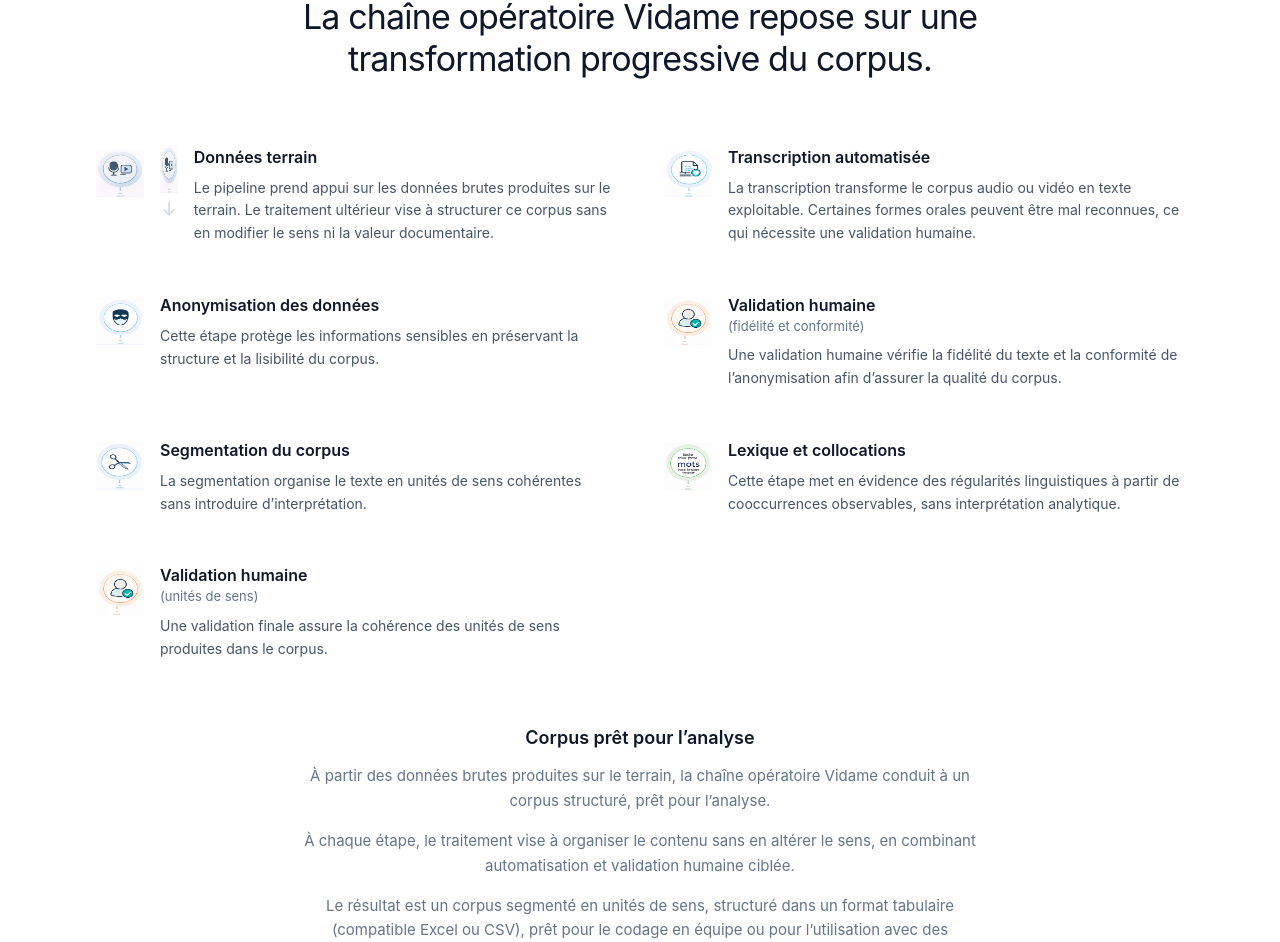
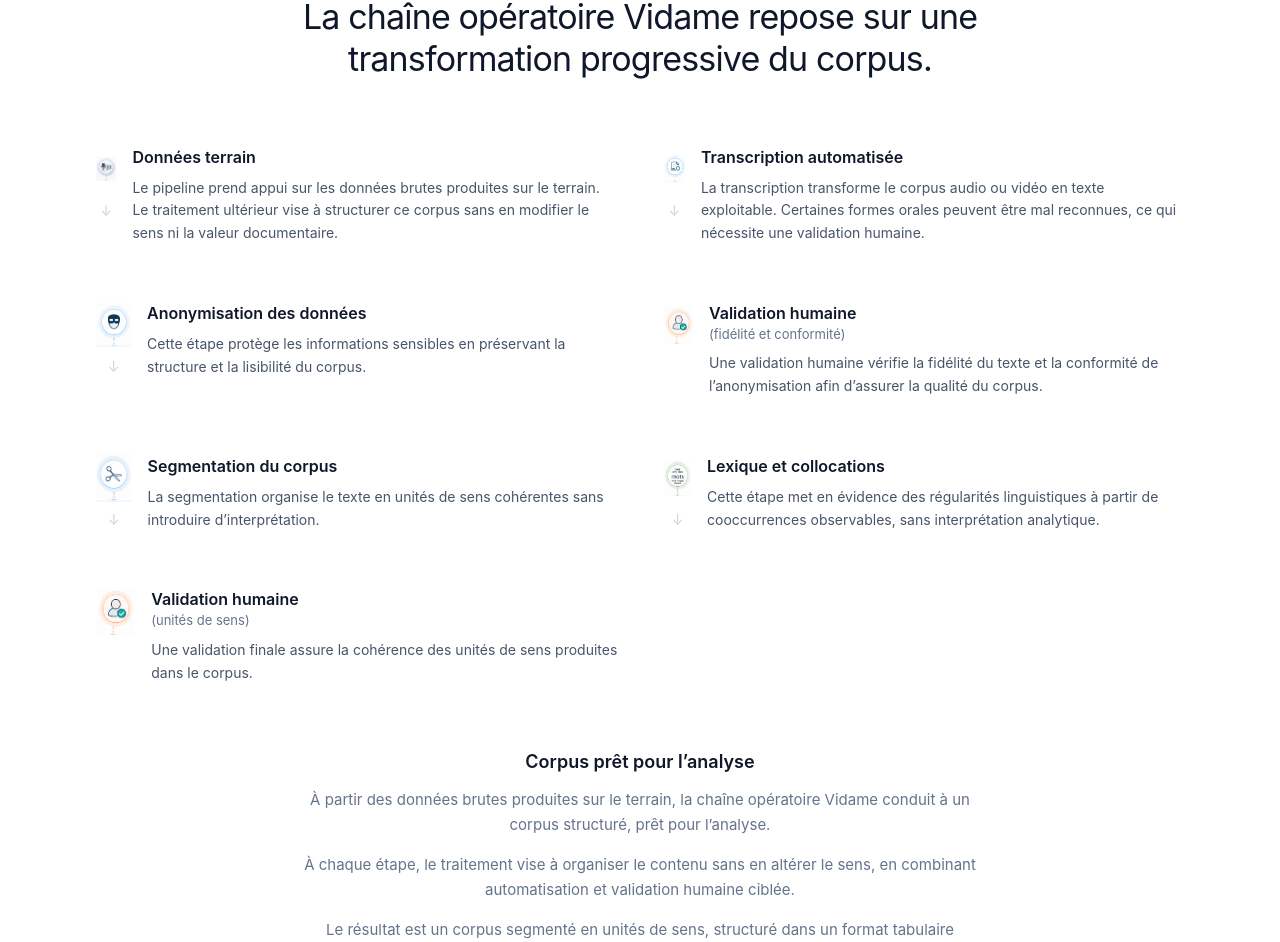
Before and after one commit to momopro21/vidame-recherche, a React (Vite) app: page / in a window 1280 px wide. Shown: the part 1941-2883 px from the top of the page. Built offline with nearby package versions, Linux system fonts and the light colour scheme; the HTML template or start-up script is replaced by a standard one.

Commit message:
Update App.tsx

```diff
--- a/src/App.tsx
+++ b/src/App.tsx
@@ -705,18 +705,14 @@ function Accueil({setPage,lang,}: {setPage: (page: string) => void;lang: "fr" |
   </div>
 
   {/* ===== BLOCS ===== */}
-  <div className="mt-16 grid gap-x-12 gap-y-12 md:grid-cols-2">
+  <div className="mt-16 grid gap-x-12 gap-y-14 md:grid-cols-2">
 
     {/* 1 */}
     <div className="flex items-start gap-4">
-      <img src="/icons/icon-donnees.png" alt="Données terrain" className="mt-1 h-12 w-12 shrink-0" />
-      <div className="flex flex-col items-center">
-  <img src="/icons/icon-donnees.png" className="h-12 w-12" />
-
-  <div className="mt-2 text-slate-300 text-lg leading-none">
-    ↓
-  </div>
-</div>
+      <div className="flex w-12 flex-col items-center">
+        <img src="/icons/icon-donnees.png" className="h-12 w-12 object-contain" />
+        <div className="mt-2 text-sm text-slate-300">↓</div>
+      </div>
       <div className="min-w-0">
         <h3 className="text-[16px] font-semibold text-slate-900">Données terrain</h3>
         <p className="mt-2 text-[14px] leading-relaxed text-slate-600">
@@ -727,7 +723,10 @@ function Accueil({setPage,lang,}: {setPage: (page: string) => void;lang: "fr" |
 
     {/* 2 */}
     <div className="flex items-start gap-4">
-      <img src="/icons/icon-transcription.png" alt="Transcription automatisée" className="mt-1 h-12 w-12 shrink-0" />
+      <div className="flex w-12 flex-col items-center">
+        <img src="/icons/icon-transcription.png" className="h-12 w-12 object-contain" />
+        <div className="mt-2 text-sm text-slate-300">↓</div>
+      </div>
       <div className="min-w-0">
         <h3 className="text-[16px] font-semibold text-slate-900">Transcription automatisée</h3>
         <p className="mt-2 text-[14px] leading-relaxed text-slate-600">
@@ -738,7 +737,10 @@ function Accueil({setPage,lang,}: {setPage: (page: string) => void;lang: "fr" |
 
     {/* 3 */}
     <div className="flex items-start gap-4">
-      <img src="/icons/icon-anonymisation.png" alt="Anonymisation des données" className="mt-1 h-12 w-12 shrink-0" />
+      <div className="flex w-12 flex-col items-center">
+        <img src="/icons/icon-anonymisation.png" className="h-12 w-12 object-contain" />
+        <div className="mt-2 text-sm text-slate-300">↓</div>
+      </div>
       <div className="min-w-0">
         <h3 className="text-[16px] font-semibold text-slate-900">Anonymisation des données</h3>
         <p className="mt-2 text-[14px] leading-relaxed text-slate-600">
@@ -747,9 +749,11 @@ function Accueil({setPage,lang,}: {setPage: (page: string) => void;lang: "fr" |
       </div>
     </div>
 
-      {/* 4 */}
+    {/* 4 */}
     <div className="flex items-start gap-4">
-      <img src="/icons/icon-validation.png" alt="Validation humain" className="mt-1 h-12 w-12 shrink-0" />
+      <div className="flex w-12 flex-col items-center">
+        <img src="/icons/icon-validation.png" className="h-12 w-12 object-contain" />
+      </div>
       <div className="min-w-0">
         <h3 className="text-[16px] font-semibold text-slate-900">Validation humaine</h3>
         <div className="text-[13px] text-slate-500">(fidélité et conformité)</div>
@@ -761,7 +765,10 @@ function Accueil({setPage,lang,}: {setPage: (page: string) => void;lang: "fr" |
 
     {/* 5 */}
     <div className="flex items-start gap-4">
-      <img src="/icons/icon-segmentation.png" alt="Segmentation du corpus" className="mt-1 h-12 w-12 shrink-0" />
+      <div className="flex w-12 flex-col items-center">
+        <img src="/icons/icon-segmentation.png" className="h-12 w-12 object-contain" />
+        <div className="mt-2 text-sm text-slate-300">↓</div>
+      </div>
       <div className="min-w-0">
         <h3 className="text-[16px] font-semibold text-slate-900">Segmentation du corpus</h3>
         <p className="mt-2 text-[14px] leading-relaxed text-slate-600">
@@ -772,7 +779,10 @@ function Accueil({setPage,lang,}: {setPage: (page: string) => void;lang: "fr" |
 
     {/* 6 */}
     <div className="flex items-start gap-4">
-      <img src="/icons/icon-lexique.png" alt="Lexique et collocations" className="mt-1 h-12 w-12 shrink-0" />
+      <div className="flex w-12 flex-col items-center">
+        <img src="/icons/icon-lexique.png" className="h-12 w-12 object-contain" />
+        <div className="mt-2 text-sm text-slate-300">↓</div>
+      </div>
       <div className="min-w-0">
         <h3 className="text-[16px] font-semibold text-slate-900">Lexique et collocations</h3>
         <p className="mt-2 text-[14px] leading-relaxed text-slate-600">
@@ -781,9 +791,11 @@ function Accueil({setPage,lang,}: {setPage: (page: string) => void;lang: "fr" |
       </div>
     </div>
 
-   {/* 7 */}
+    {/* 7 */}
     <div className="flex items-start gap-4 md:col-span-2 md:max-w-[48%]">
-      <img src="/icons/icon-validationFin.png" alt="Validation humaine unités de sens" className="mt-1 h-12 w-12 shrink-0" />
+      <div className="flex w-12 flex-col items-center">
+        <img src="/icons/icon-validationFin.png" className="h-12 w-12 object-contain" />
+      </div>
       <div className="min-w-0">
         <h3 className="text-[16px] font-semibold text-slate-900">Validation humaine</h3>
         <div className="text-[13px] text-slate-500">(unités de sens)</div>
@@ -792,6 +804,7 @@ function Accueil({setPage,lang,}: {setPage: (page: string) => void;lang: "fr" |
         </p>
       </div>
     </div>
+
   </div>
 
   {/* ===== CONCLUSION ===== */}
```
